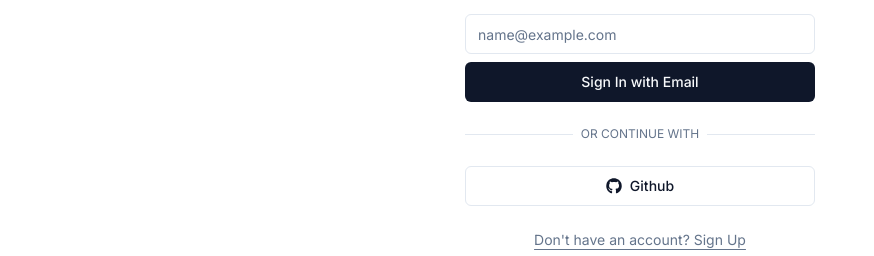
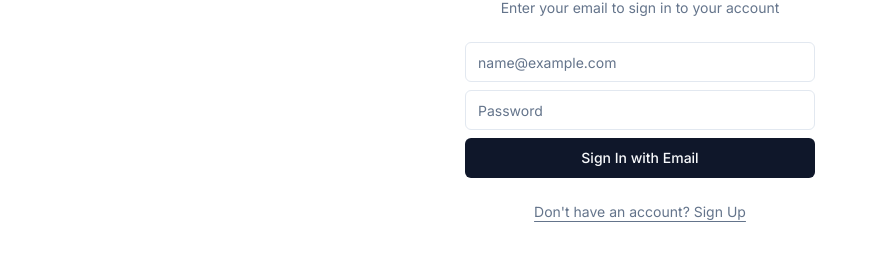
Before and after one commit to amjed-ali-k/tcgenie, a Next.js app: page /login in a window 1280 px wide. Shown: the part 326-582 px from the top of the page, without its empty margins (0-874 px from the left). Built offline with nearby package versions, Linux system fonts and the light colour scheme; no server answers.

Commit message:
fix: login fix

```diff
--- a/components/user-auth-form.tsx
+++ b/components/user-auth-form.tsx
@@ -1,7 +1,7 @@
 "use client"
 
 import * as React from "react"
-import { useSearchParams } from "next/navigation"
+import { useRouter, useSearchParams } from "next/navigation"
 import { zodResolver } from "@hookform/resolvers/zod"
 import { signIn } from "next-auth/react"
 import { useForm } from "react-hook-form"
@@ -28,14 +28,16 @@ export function UserAuthForm({ className, ...props }: UserAuthFormProps) {
     resolver: zodResolver(userAuthSchema),
   })
   const [isLoading, setIsLoading] = React.useState<boolean>(false)
-  const [isGitHubLoading, setIsGitHubLoading] = React.useState<boolean>(false)
   const searchParams = useSearchParams()
+
+  const router = useRouter()
 
   async function onSubmit(data: FormData) {
     setIsLoading(true)
 
-    const signInResult = await signIn("email", {
+    const signInResult = await signIn("credentials", {
       email: data.email.toLowerCase(),
+      password: data.password,
       redirect: false,
       callbackUrl: searchParams?.get("from") || "/dashboard",
     })
@@ -50,10 +52,14 @@ export function UserAuthForm({ className, ...props }: UserAuthFormProps) {
       })
     }
 
-    return toast({
-      title: "Check your email",
-      description: "We sent you a login link. Be sure to check your spam too.",
+
+    toast({
+      title: "Login successful!",
+      // description: "We sent you a login link. Be sure to check your spam too.",
     })
+
+    router.push(signInResult.url ?? "/dashboard")
+
   }
 
   return (
@@ -71,12 +77,31 @@ export function UserAuthForm({ className, ...props }: UserAuthFormProps) {
               autoCapitalize="none"
               autoComplete="email"
               autoCorrect="off"
-              disabled={isLoading || isGitHubLoading}
+              disabled={isLoading}
               {...register("email")}
             />
             {errors?.email && (
               <p className="px-1 text-xs text-red-600">
                 {errors.email.message}
+              </p>
+            )}
+          </div>  <div className="grid gap-1">
+            <Label className="sr-only" htmlFor="password">
+              Password
+            </Label>
+            <Input
+              id="password"
+              placeholder="Password"
+              type="password"
+              autoCapitalize="none"
+              autoComplete="password"
+              autoCorrect="off"
+              disabled={isLoading}
+              {...register("password")}
+            />
+            {errors?.password && (
+              <p className="px-1 text-xs text-red-600">
+                {errors.password.message}
               </p>
             )}
           </div>
@@ -88,7 +113,7 @@ export function UserAuthForm({ className, ...props }: UserAuthFormProps) {
           </button>
         </div>
       </form>
-      <div className="relative">
+      {/* <div className="relative">
         <div className="absolute inset-0 flex items-center">
           <span className="w-full border-t" />
         </div>
@@ -113,7 +138,7 @@ export function UserAuthForm({ className, ...props }: UserAuthFormProps) {
           <Icons.gitHub className="mr-2 h-4 w-4" />
         )}{" "}
         Github
-      </button>
+      </button> */}
     </div>
   )
 }
--- a/lib/auth.ts
+++ b/lib/auth.ts
@@ -27,18 +27,18 @@ export const authOptions: NextAuthOptions = {
     // e.g. domain, username, password, 2FA token, etc.
     // You can pass any HTML attribute to the <input> tag through the object.
     credentials: {
-      username: { label: "Username", type: "text", placeholder: "jsmith" },
+      email: { label: "Email", type: "text", placeholder: "jsmith" },
       password: { label: "Password", type: "password" }
     },
     async authorize(credentials, req) {
       // Add logic here to look up the user from the credentials supplied
-      if (!credentials || !credentials.username || !credentials.password) {
+      if (!credentials || !credentials.email || !credentials.password) {
         return null
       }
 
      const user = await db.user.findFirst({
         where: {
-          email: credentials.username,
+          email: credentials.email,
         },
       })
 
--- a/lib/validations/auth.ts
+++ b/lib/validations/auth.ts
@@ -2,12 +2,15 @@ import * as z from "zod"
 
 export const userAuthSchema = z.object({
   email: z.string().email(),
+   password: z.string().min(8).max(255).regex(/^(?=.*[a-z])(?=.*[A-Z])(?=.*\d)[a-zA-Z\d]{8,}$/, {
+    message: "Password must contain at least 1 uppercase letter, 1 lowercase letter, and 1 number",
+  }),
 })
 export const userNewAuthSchema = z.object({
   email: z.string().email(),
   name: z.string().min(3).max(255),
   password: z.string().min(8).max(255).regex(/^(?=.*[a-z])(?=.*[A-Z])(?=.*\d)[a-zA-Z\d]{8,}$/, {
-    message: "Password must contain at least 1 uppercase letter, 1 lowercase letter, and 1 number",
+    message: "Password must contain at least 1 uppercase letter, 1 lowercase letter, 1 number and no symbols",
   }),
   confirmPassword: z.string().min(8).max(255),
 }).refine((data) => data.password === data.confirmPassword, {
```
Also changed, not shown: lib/server/register.ts (+7 -2 lines).
